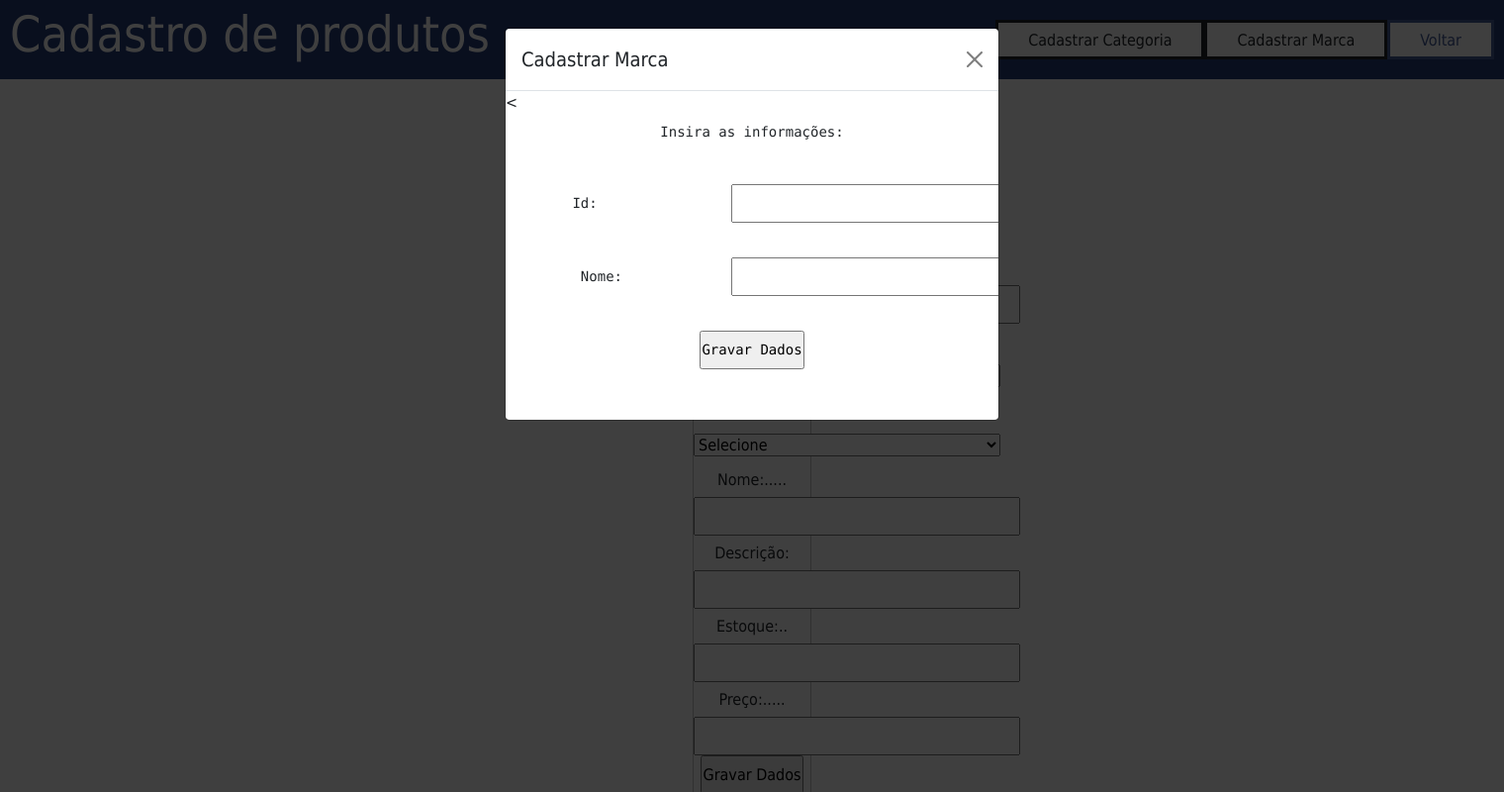
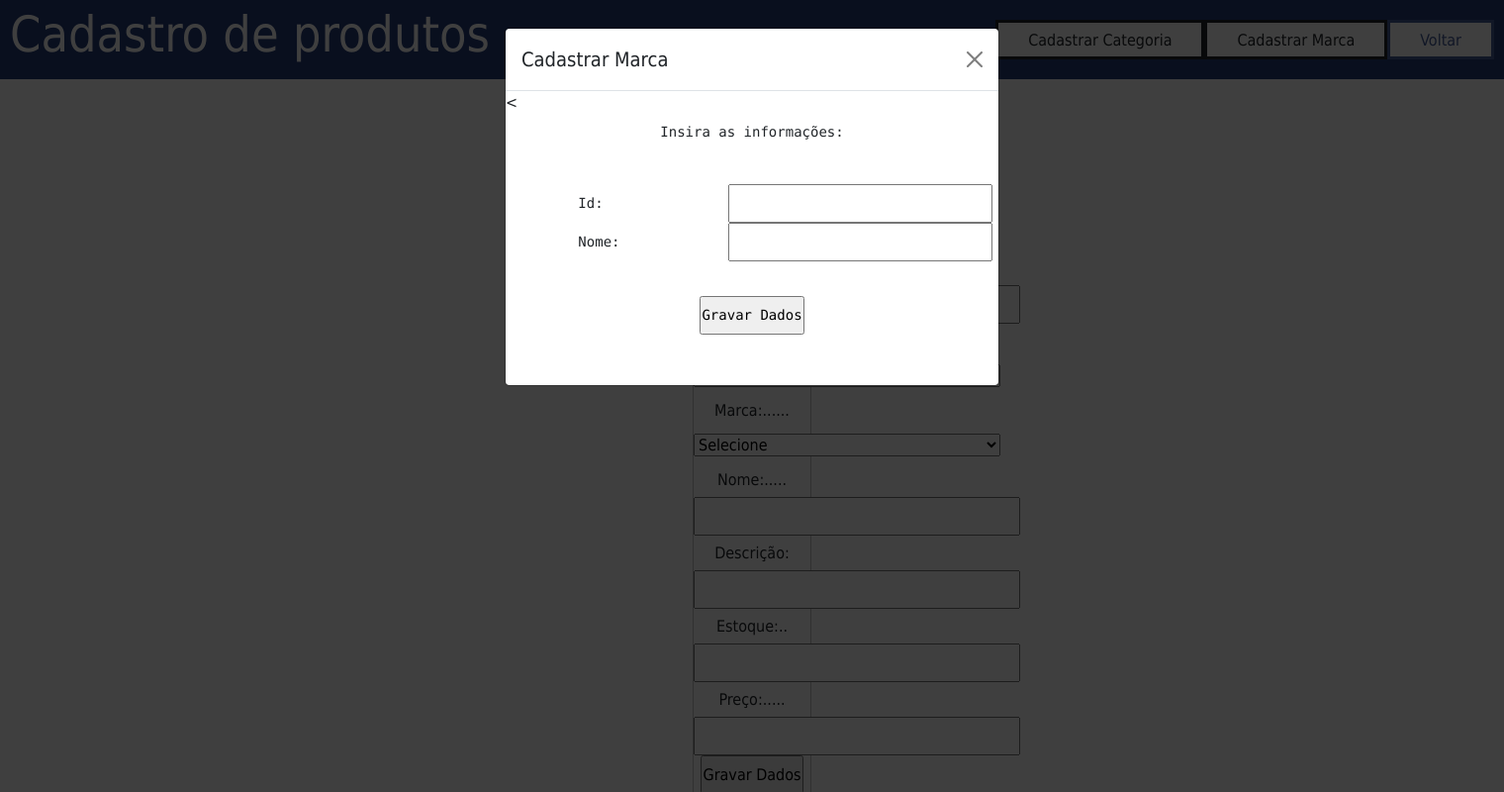
Before and after one commit to OliviaAsai/iService, a PHP site: page /cadastrarproduto.php in a window 1520 px wide, after a click on "Cadastrar Marca". Shown: the whole page at 99% size. Run offline with PHP 8.4, Linux system fonts and the light colour scheme; data comes from the database, SQL or seed files in the repository; some libraries are stand-ins or nearby versions.

Commit message:
Add files via upload

```diff
--- a/cadastrarproduto.php
+++ b/cadastrarproduto.php
@@ -38,9 +38,8 @@ include_once("conecta_mysql.inc");
           <pre class="cadastro" class="center">
 Insira as informações:
 
-        Id:                <input type="text" size="40" maxlength="100" name="idmarca">
-
-         Nome:             <input type="text" size="40" maxlength="100" name="descricao">
+        Id:               <input type="text" size="30" maxlength="100" name="idmarca">
+        Nome:             <input type="text" size="30" maxlength="100" name="descricao">
 
 <input type="submit" value="Gravar Dados" name="enviar">
                         </div>
@@ -61,8 +60,8 @@ Insira as informações:
 <pre class="cadastro" class ="center">
 Insira as informações:
 
-    Id:             <input type="text" size="40" maxlength="100" name="idcategoria">
-         Nome:             <input type="text" size="40" maxlength="100" name="descricao">
+    Id:             <input type="text" size="30" maxlength="100" name="idcategoria">
+    Nome:           <input type="text" size="30" maxlength="100" name="descricao">
 
 <input type="submit" value="Gravar Dados" name="enviar">
                         </div>
```
